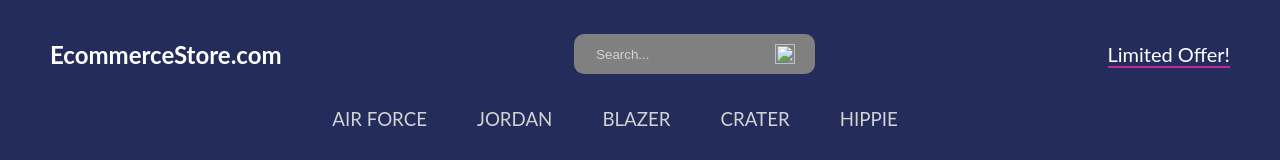
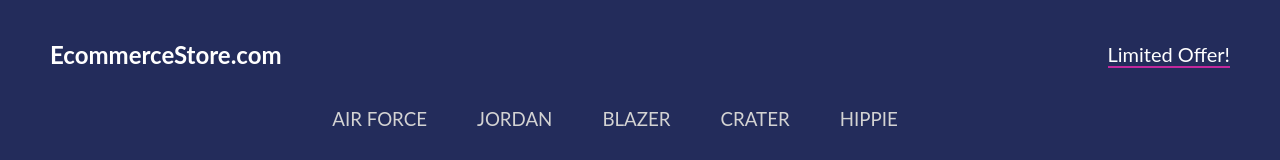
Before and after one commit to mukundsinha836/Summer_Training, a plain HTML site: page index.html in a window 1280 px wide. Shown: the top 160 px of the page. Drawn offline with Linux system fonts and the light colour scheme; a web font is replaced by a local one.

Commit message:
Update index.html

```diff
--- a/index.html
+++ b/index.html
@@ -17,12 +17,6 @@
             <div class="navItem">
                 <h2>EcommerceStore.com</h2>
                 <!-- <img src="./img/sneakers.png" alt=""> -->
-            </div>
-            <div class="navItem">
-                <div class="search">
-                    <input type="text" placeholder="Search..." class="searchInput">
-                    <img src="./img/search.png" width="20" height="20" alt="" class="searchIcon">
-                </div>
             </div>
             <div class="navItem">
                 <span class="limitedOffer">Limited Offer!</span>
```
